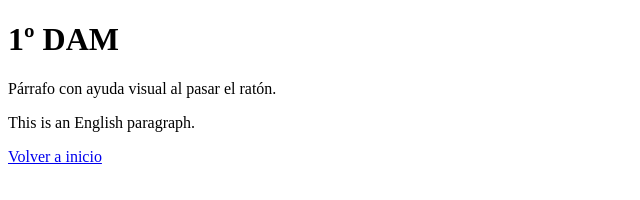
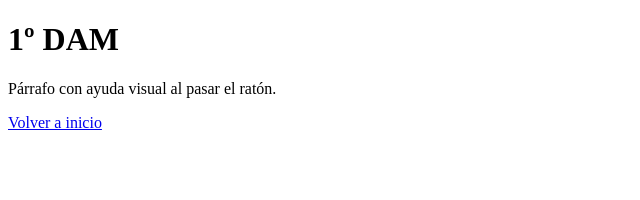
Before and after one commit to LuisMiguelCastel/LLMM-LMCO-1DAM, a plain HTML site: page ejercicios/e04-head.html in a window 1280 px wide. Shown: the whole page, without its empty margins (0-640 px from the left). Drawn offline with Linux system fonts and the light colour scheme.

Commit message:
cambios ej4

```diff
--- a/ejercicios/e04-head.html
+++ b/ejercicios/e04-head.html
@@ -15,7 +15,7 @@
   <body>
     <h1>1º DAM</h1>
     <p title="Texto de ayuda">Párrafo con ayuda visual al pasar el ratón.</p>
-    <p lang="en">This is an English paragraph.</p>
+   <!-- <p lang="en">This is an English paragraph.</p>-->
 
     <!--
       ¿Qué se ve en la página y qué no?
```
